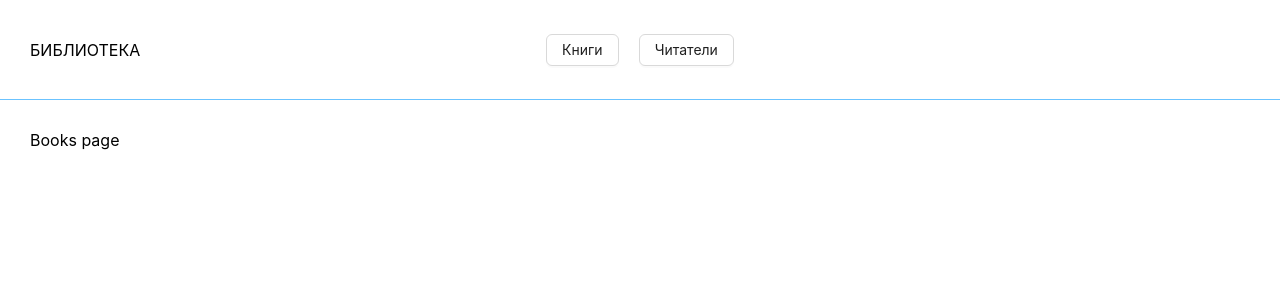
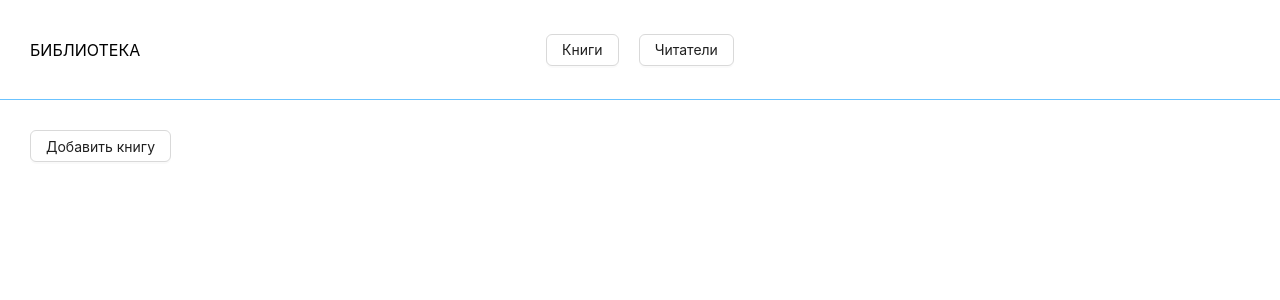
Before and after one commit to Gelyasha/MTS_internship, a React (Create React App) app: page / in a window 1280 px wide. Shown: the top 300 px of the page. Built offline with nearby package versions, Linux system fonts and the light colour scheme; the HTML template or start-up script is replaced by a standard one.

Commit message:
реализована возможность добавления книг

```diff
--- /dev/null
+++ b/src/components/entities/AddBookModal/AddBookModal.tsx
@@ -0,0 +1,79 @@
+import React, { FC } from 'react';
+import { Form, Input, Modal, notification } from 'antd';
+import booksStore from '../../../store/booksStore';
+
+interface IFormValues {
+    title: string,
+    description: string,
+}
+
+interface IProps {
+    isVisible: boolean,
+    setIsVisible: (value: boolean) => void,
+}
+
+const AddBookModal: FC<IProps> = ({
+    isVisible,
+    setIsVisible,
+}) => {
+    const [form] = Form.useForm<IFormValues>()
+
+    const handleCancel = () => {
+        form.resetFields();
+        setIsVisible(false);
+    }
+
+    const handleOk = async () => {
+        try {
+            const values = await form.validateFields();
+            booksStore.addBook(values);
+            setIsVisible(false);
+            form.resetFields();
+        } catch (_error) {
+            notification.error({ message: 'Не удалось добавить книгу' })
+        }
+    }
+
+    return (
+        <Modal
+            open={isVisible}
+            title='Добавить книгу'
+            onCancel={handleCancel}
+            cancelText='Отмена'
+            okText='Сохранить'
+            onOk={handleOk}
+            destroyOnClose
+        >
+            <Form
+                form={form}
+            >
+                <Form.Item
+                    name={'title'}
+                    rules={[
+                        {
+                            required: true,
+                            message: 'Обязательное поле'
+                        }
+                    ]}
+                    label='Название'
+                >
+                    <Input />
+                </Form.Item>
+                <Form.Item
+                    name={'description'}
+                    rules={[
+                        {
+                            required: true,
+                            message: 'Обязательное поле'
+                        },
+                    ]}
+                    label='Описание'
+                >
+                    <Input />
+                </Form.Item>
+            </Form>
+        </Modal>
+    )
+};
+
+export default AddBookModal;
--- a/src/components/pages/BooksPage/BooksPage.tsx
+++ b/src/components/pages/BooksPage/BooksPage.tsx
@@ -1,12 +1,43 @@
-import React, { FC } from "react";
+import React, { FC, useState } from "react";
 import classes from './BooksPage.module.css'
+import { observer } from "mobx-react-lite";
+import { IBook } from "../../../types";
+import AddBookModal from "../../entities/AddBookModal/AddBookModal";
+import { Button } from "antd";
 
-const BooksPage: FC = () => {
+interface IProps {
+    books: IBook[],
+}
+
+const BooksPage: FC<IProps> = observer(({ books }) => {
+
+    const [isModalVisible, setIsModalVisible] = useState(false);
+
     return (
         <div>
-            Books page
+            <div>
+                {books.map((book) => {
+                    return (
+                        <div>
+                            Название: {book.title}
+                            Описание: {book.description}
+                        </div>
+                    )
+                })}
+            </div>
+            <Button
+                onClick={() => {
+                    setIsModalVisible(true)
+                }}
+            >
+                Добавить книгу
+            </Button>
+            <AddBookModal
+                isVisible={isModalVisible}
+                setIsVisible={setIsModalVisible}
+            />
         </div>
     )
-};
+});
 
 export default BooksPage;
--- a/src/router/router.tsx
+++ b/src/router/router.tsx
@@ -4,13 +4,14 @@ import Layout from "../components/Layout";
 import BooksPage from "../components/pages/BooksPage";
 import ReadersPage from "../components/pages/ReadersPage";
 import Page404 from "../components/pages/Page404";
+import booksStore from "../store/booksStore";
 
 export const router = createBrowserRouter([
     {
         path: '/',
         element: (
             <Layout>
-                <BooksPage />
+                <BooksPage books={booksStore.books} />
             </Layout>
         ),
     },
--- a/src/store/booksStore.ts
+++ b/src/store/booksStore.ts
@@ -1,30 +1,39 @@
-import { makeAutoObservable } from "mobx";
+import { action, makeObservable, observable } from "mobx";
 import { IBook } from "../types"
+
+const LS_KEY = 'books';
 
 interface IBookStore {
     books: IBook[],
-    addBook: (book: IBook) => void,
+    addBook: (book: { title: string, description: string }) => void,
 }
 
 class BooksStore implements IBookStore {
     books: IBook[] = [];
 
     constructor() {
-        makeAutoObservable(this);
-        this.loadBooksFromLoacalStorage();
+        makeObservable(this, {
+            books: observable,
+            addBook: action,
+        });
+        this.#loadBooksFromLoacalStorage();
     };
 
-    addBook(book: IBook) {
-        this.books.push(book);
-        this.saveBooksToLoacalStorage();
+    addBook(book: { title: string, description: string }) {
+        const newBook = {
+            ...book,
+            id: Date.now(),
+        }
+        this.books.push(newBook);
+        this.#saveBooksToLoacalStorage();
     };
 
-    saveBooksToLoacalStorage() {
-        localStorage.setItem("books", JSON.stringify(this.books))
+    #saveBooksToLoacalStorage() {
+        localStorage.setItem(LS_KEY, JSON.stringify(this.books))
     };
 
-    loadBooksFromLoacalStorage() {
-        const booksFromStorage = localStorage.getItem("books")
+    #loadBooksFromLoacalStorage() {
+        const booksFromStorage = localStorage.getItem(LS_KEY)
         if (booksFromStorage) {
             this.books = JSON.parse(booksFromStorage)
         }
```
Also changed, not shown: src/store/readersStore.ts (+9 -4 lines).
